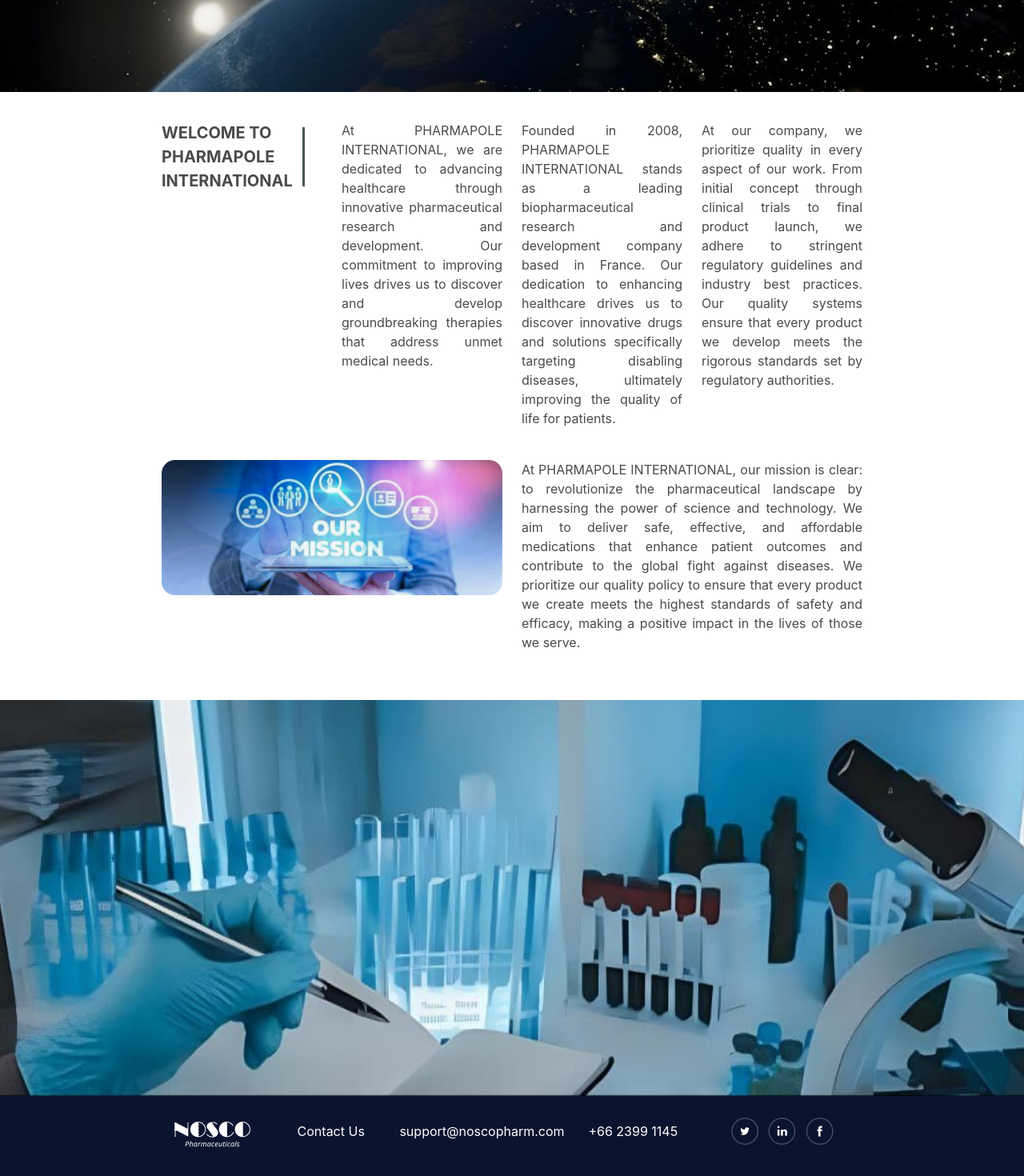
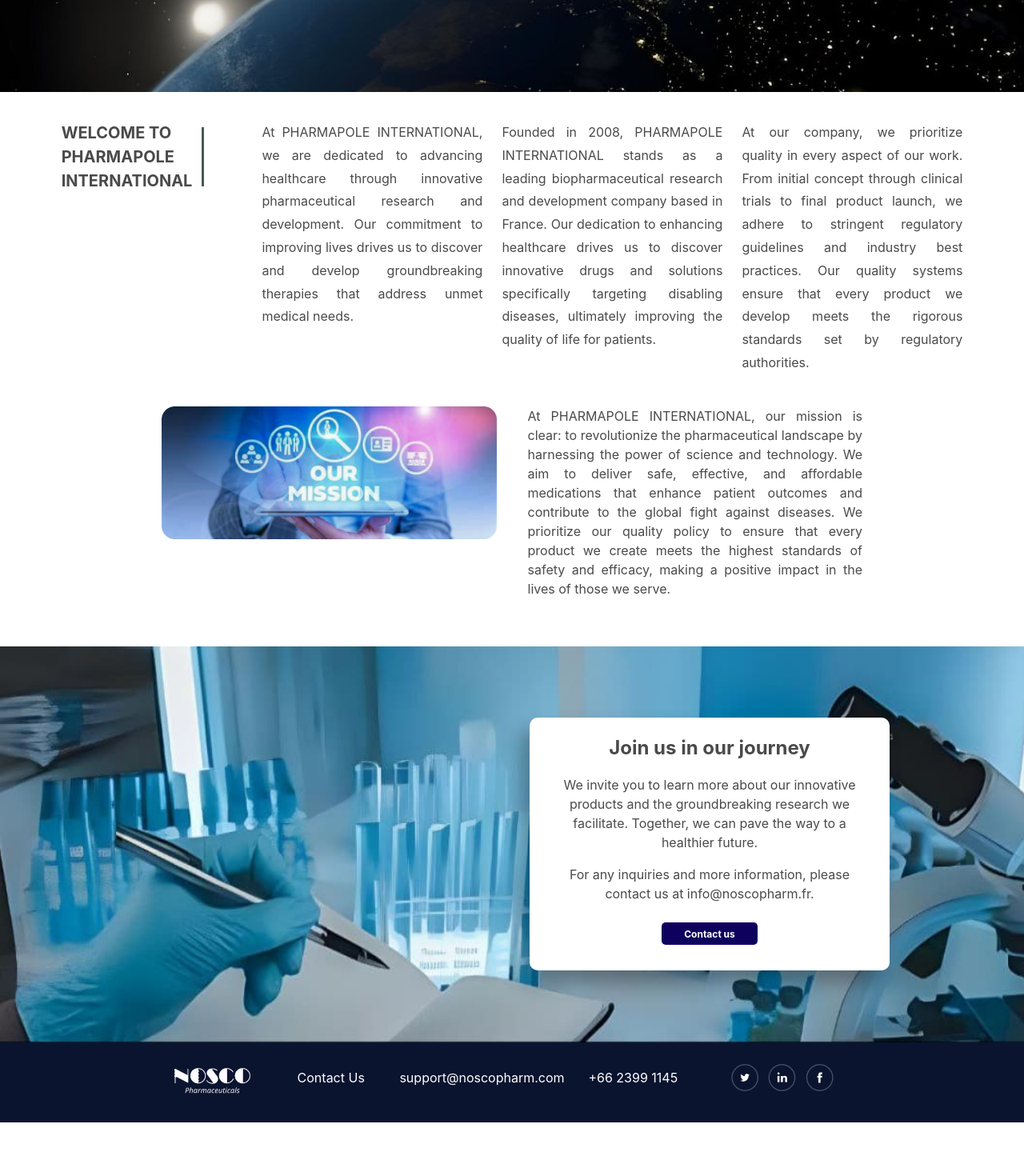
Before and after one commit to Pooria-ahmadi/Noscoform-simple-version, a plain HTML site: page EN/indexenglish.html in a window 1280 px wide. Shown: the part 380-1850 px from the top of the page at 80% size. After the commit the page ends 1783 px from the top, so only its background shows below. Drawn offline with nearby package versions, Linux system fonts and the light colour scheme.

Commit message:
edit on footer index page and navbar

```diff
--- a/EN/indexenglish.html
+++ b/EN/indexenglish.html
@@ -18,7 +18,7 @@
             <span class="has-text-grey">laboratory based <br>in Paris</span>
         </p>
         <div class="navbar-container">
-            <nav class="navbar mx-auto w-1000px ">
+            <nav class="navbar mx-auto w-1000px mt-15px">
                 <div class="navbar-brand ">
                     <a role="button" class="navbar-burger has-text-white" aria-label="menu" aria-expanded="false">
                         <span aria-hidden="true"></span>
@@ -28,7 +28,7 @@
                 </div>
                 <div id="navbarBasicExample" class="navbar-menu is-align-items-center">
                     <div class="navbar-start is-align-items-center">
-                        <img src="../image/Group 2.png" alt="">
+                        <img src="../image/logo2.png" alt="">
                     </div>
                     <div class="navbar-end">
                         <a class="mr-4">
@@ -37,7 +37,7 @@
                             </p>
                             <hr class="bg-0808b5 mb-0 mt-1">
                         </a>
-                        <a href="pipline.html"  class="mr-4">
+                        <a href="pipline.html" class="mr-4">
                             <p class="has-text-grey">
                                 Pipeline
                             </p>
@@ -62,8 +62,8 @@
         </div>
     </div>
     <div class="w-1000px mx-auto">
-        <div class="columns mx-0 mt-5">
-            <div class="column">
+        <div class="columns mt-5 is-centered mx-0">
+            <div class="column mr-6">
                 <div class="is-flex">
                     <p class="is-size-5 has-text-weight-bold">
                         WELCOME TO <br>
@@ -75,7 +75,7 @@
                 </div>
 
             </div>
-            <div class="column has-text-justified">
+            <div class="column has-text-justified is-4-desktop line-height-1px">
                 <p>
                     At PHARMAPOLE INTERNATIONAL, we are dedicated to advancing healthcare through innovative
                     pharmaceutical research and development. Our commitment to improving lives drives us to discover and
@@ -83,7 +83,7 @@
 
                 </p>
             </div>
-            <div class="column has-text-justified">
+            <div class="column has-text-justified is-4-desktop line-height-1px">
                 <p>
                     Founded in 2008, PHARMAPOLE INTERNATIONAL stands as a leading biopharmaceutical research and
                     development company based in France. Our dedication to enhancing healthcare drives us to discover
@@ -91,7 +91,7 @@
                     quality of life for patients.
                 </p>
             </div>
-            <div class="column has-text-justified">
+            <div class="column has-text-justified is-4-desktop line-height-1px">
                 <p>
                     At our company, we prioritize quality in every aspect of our work. From initial concept through
                     clinical trials to final product launch, we adhere to stringent regulatory guidelines and industry
@@ -101,10 +101,10 @@
             </div>
         </div>
         <div class="columns mx-0 mb-6 mt-4">
-            <div class="column">
+            <div class="column margin-right-15px">
                 <img src="../image/col-md-6.png" alt="" class="w-470px">
             </div>
-            <div class="column has-text-justified">
+            <div class="column has-text-justified ">
                 <p>
                     At PHARMAPOLE INTERNATIONAL, our mission is clear: to revolutionize the pharmaceutical landscape by
                     harnessing the power of science and technology. We aim to deliver safe, effective, and affordable
@@ -116,7 +116,20 @@
         </div>
     </div>
     <div class="image-container ">
-
+        <div class="box-content mr-15px w-450px has-background-white has-text-centered">
+            <p class="is-size-4 has-text-weight-bold">
+                Join us in our journey
+            </p>
+            <p class="my-4">
+                We invite you to learn more about our innovative products and the groundbreaking research we facilitate.
+                Together, we can pave the way to a healthier future.
+            </p>
+            <p>
+                For any inquiries and more information, please contact us at info@noscopharm.fr.
+            </p>
+            <button
+                class="has-text-white is-size-7 has-text-weight-bold bg-blue-button mt-5 mb-3">Contact us</button>
+        </div>
     </div>
     <div>
         <div class=" bg-0A142F">
--- a/style.css
+++ b/style.css
@@ -34,6 +34,9 @@
 
 .w-84px {
     width: 84px;
+}
+.line-height-1px{
+    line-height: 1.8;
 }
 
 .bg-4A7160-br-10 {
@@ -200,4 +203,10 @@
     .mr-15px {
         margin-right: 168px;
     }
+    .margin-right-15px{
+        margin-right: 15px;
+    }
+    .mt-15px{
+        margin-top: 10px;
+    }
 }
```
Also changed, not shown: index.html (+9 -9 lines), image/french.png (added), image/logo2.png (added).
